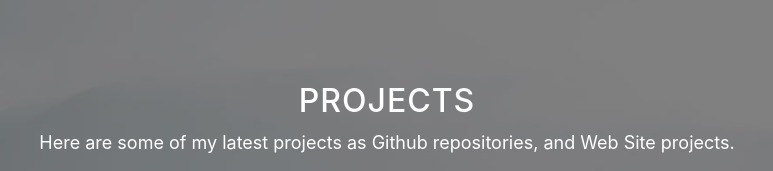
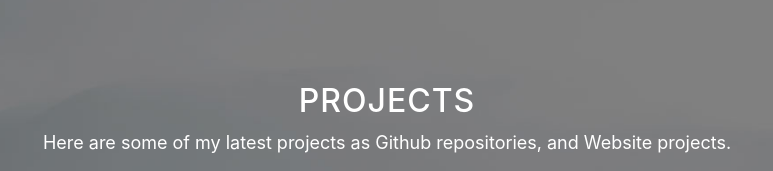
Before and after one commit to penomilan/penomilan, a website with bundled scripts: page index.html in a window 1280 px wide. Shown: the part 1540-1711 px from the top of the page, 253-1026 px from the left. Built offline with nearby package versions, Linux system fonts and the light colour scheme.

Commit message:
Update index.html

```diff
--- a/index.html
+++ b/index.html
@@ -84,7 +84,7 @@
       <div class="container">
         <div class="col-lg-8 mx-auto">
           <h2>Projects</h2>
-          <p>Here are some of my latest projects as Github repositories, and Web Site projects.</p>
+          <p>Here are some of my latest projects as Github repositories, and Website projects.</p>
         </div>
         <div class="col-lg-8 mx-auto">
           <a href="https://penomilan.github.io/pomodorist/" target="_blank" class="btn btn-default btn-lg">Pomodoro timer</a>
```
